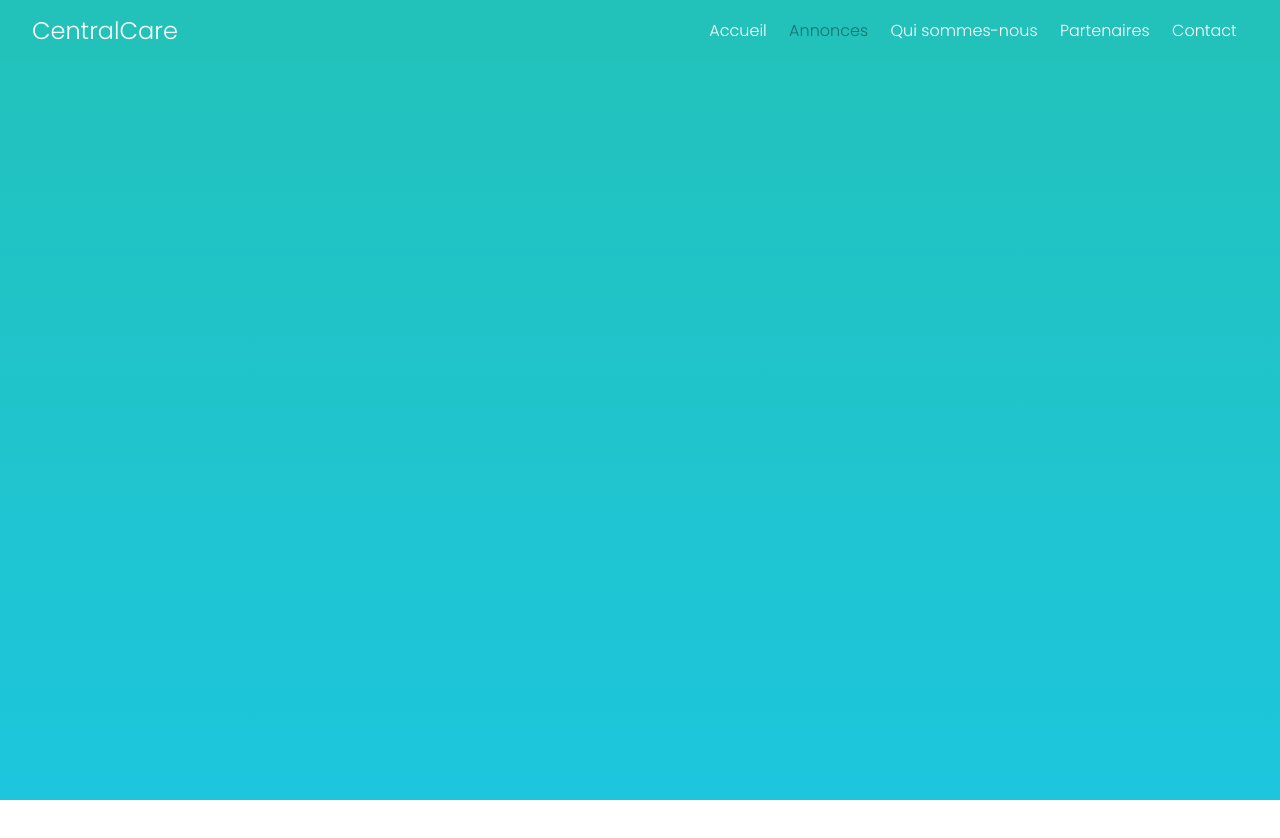
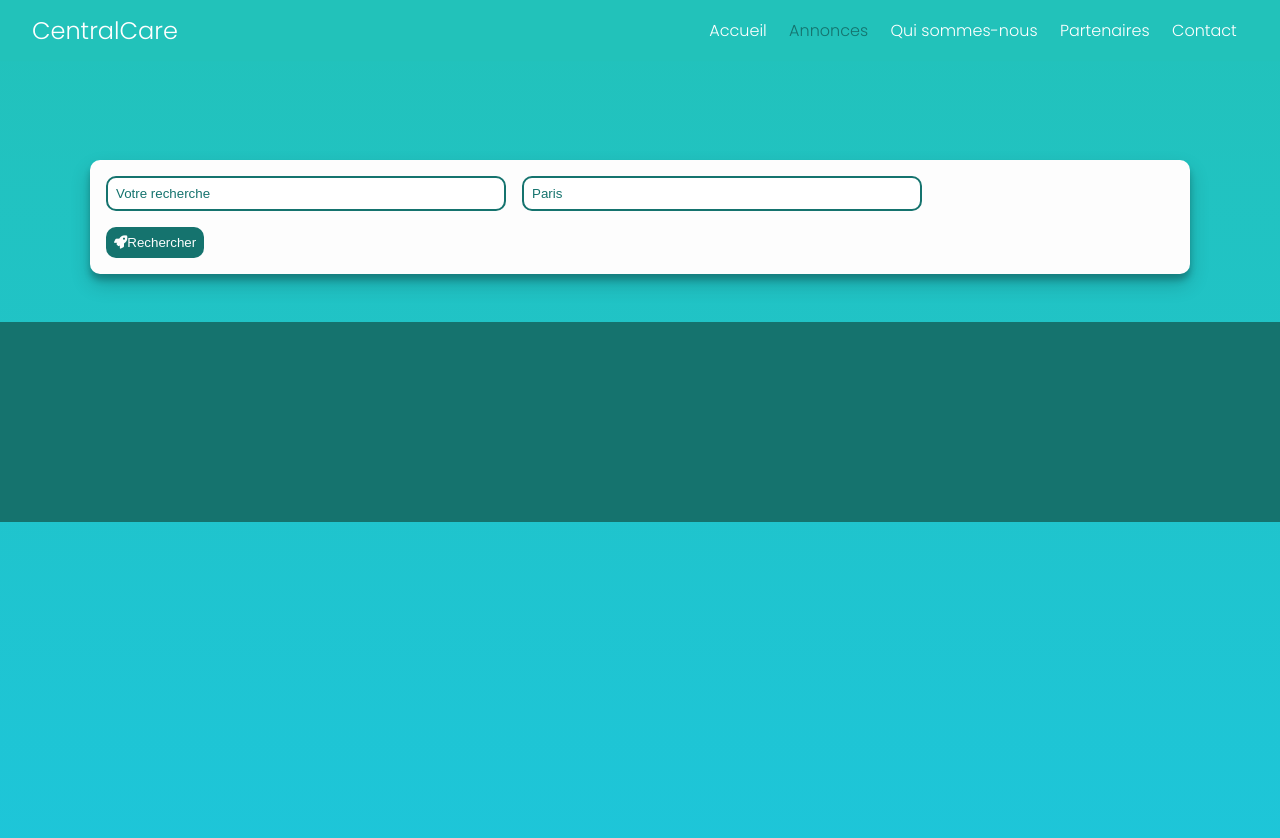
Before and after one commit to devbw/CentralCareClient, a React (Create React App) app: page /annonces in a window 1280 px wide. Shown: the top 838 px of the page. Before the commit the page ends 800 px from the top, so only its background shows below. Built offline with nearby package versions, Linux system fonts and the light colour scheme.

Commit message:
add annonces page

```diff
--- a/src/pages/Accueil.js
+++ b/src/pages/Accueil.js
@@ -1,6 +1,7 @@
 import React from "react";
 import Navigation from "../components/navigation";
 import HomeButton from "../components/homeButton";
+import Footer from "../components/footer";
 
 const Accueil = () => {
   return (
@@ -79,6 +80,7 @@ const Accueil = () => {
         <h2>C'est parti !</h2>
       </div>
       <HomeButton />
+      <Footer />
     </div>
   );
 };
--- a/src/pages/Annonces.js
+++ b/src/pages/Annonces.js
@@ -1,13 +1,26 @@
 import React from 'react';
 import Navigation from '../components/navigation'
+import Footer from '../components/footer'
 
 const Annonces = () => {
   return (
     <div className="container-adverts">
       <Navigation/>
       <div className="adverts-filter">
-
+        <div className="filter">
+          <input type="text" className="search" placeholder="Votre recherche"/>
+        </div>
+        <div className="filter">
+          <input type="text" className="city" placeholder="Paris"/>
+        </div>
+        <div className="filter">
+          <button>
+            <i class="fas fa-rocket"></i>
+            <span>Rechercher</span>
+          </button>
+        </div>
       </div>
+      <Footer />
     </div>
   );
 };
--- a/src/styles/components/_footer.scss
+++ b/src/styles/components/_footer.scss
@@ -2,5 +2,4 @@
   width: 100%;
   height: 200px;
   background: $color-2;
-  bottom: 0;
 }
--- a/src/styles/index.scss
+++ b/src/styles/index.scss
@@ -2,5 +2,7 @@
 @import './components/navigation';
 @import './components/homeButton';
 @import './components/Log/signup';
+@import './components/footer';
 @import './pages/home';
 @import './pages/connection';
+@import './pages/annonces';
--- /dev/null
+++ b/src/styles/pages/annonces.scss
@@ -0,0 +1,36 @@
+.container-adverts{
+  .adverts-filter{
+    margin: 10rem auto 3rem auto;
+    width: 90%;
+    max-width: 1100px;
+    background: $white;
+    border-radius: 10px;
+    box-shadow: 0 10px 20px rgba(0,0,0,0.19), 0 6px 6px rgba(0,0,0,0.23);
+    padding: .5rem;
+    display: flex;
+    flex-wrap: wrap;
+    .filter{
+      margin: .5rem;
+      min-width: 200px;
+      width: 400px;
+      input{
+        padding:.5rem;
+        width: 100%;
+        border: 2px $color-2 solid;
+        border-radius: 10px;
+        &::placeholder{
+          color: $color-2;
+        }
+      }
+      button{
+        background: $color-2;
+        border-radius: 10px;
+        padding: .5rem;
+        color: $white;
+        .span{
+          padding: .3rem;
+        }
+      }
+    }
+  }
+}
```
Also changed, not shown: src/components/footer.js (line endings or trailing spaces).
